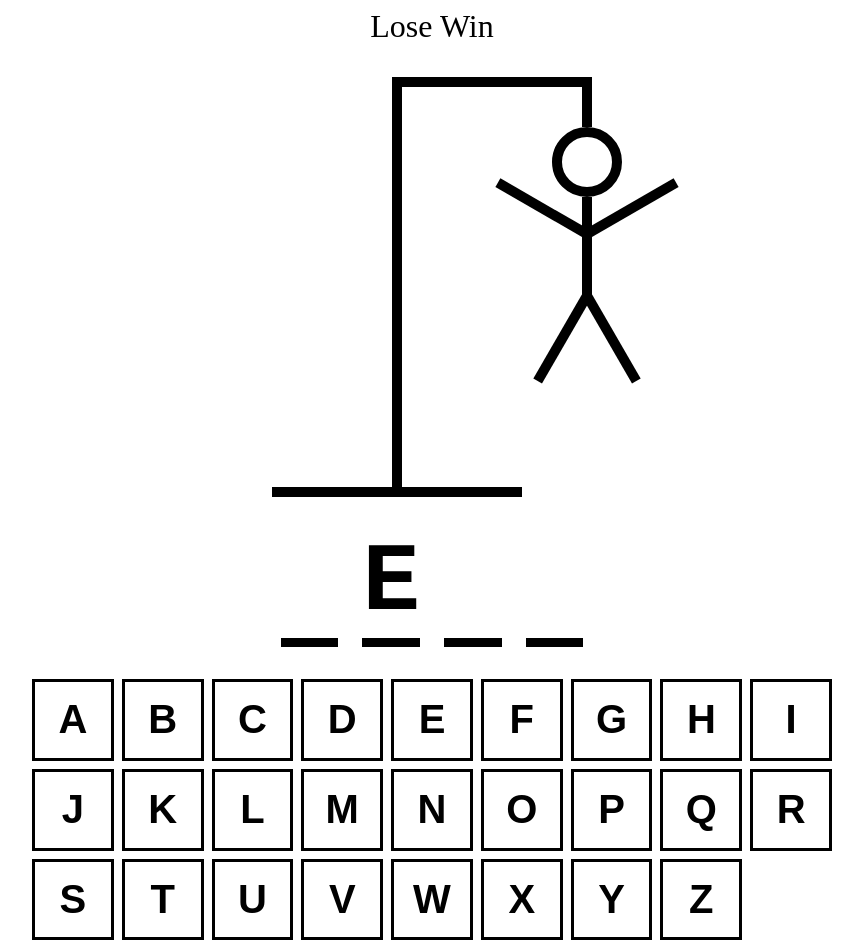
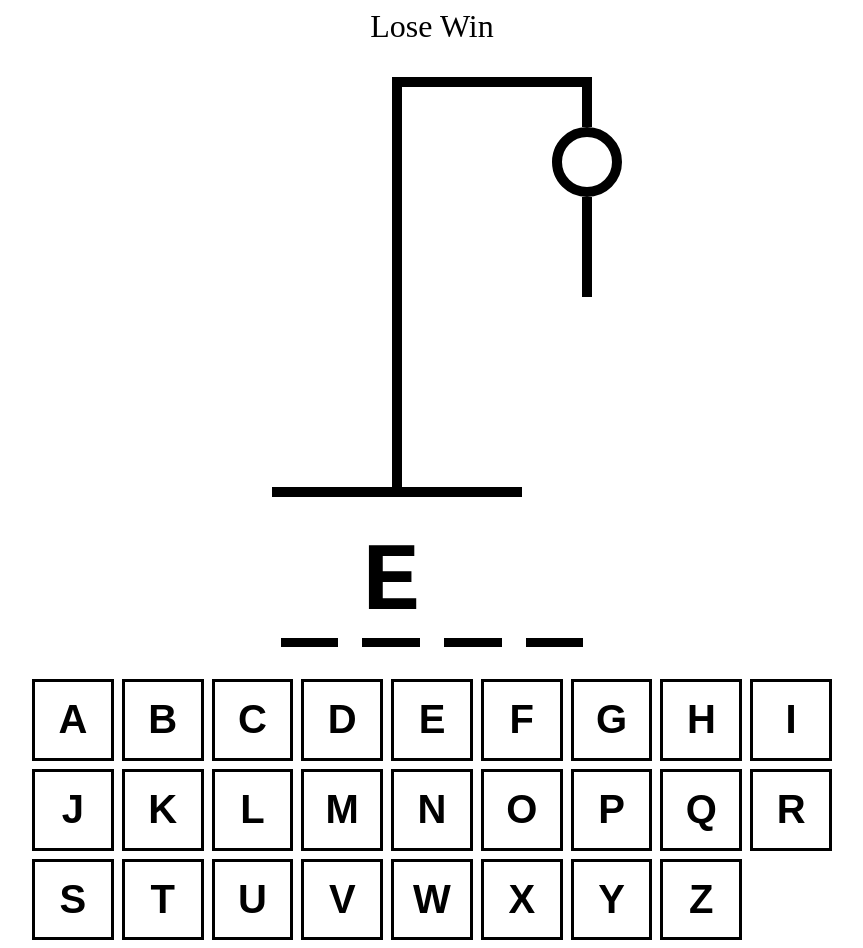
Before and after one commit to Rayfess/riekts, a React (Vite) app: page / in a window 1280 px wide. Shown: the whole page, without its empty margins (208-1071 px from the left). Built offline with nearby package versions, Linux system fonts and the light colour scheme.

Commit message:
feat: checking if the body parts shows up if the answer is wrong by hardcoded it

```diff
--- a/src/App.tsx
+++ b/src/App.tsx
@@ -5,10 +5,15 @@ import { HangmanWord } from "./HangmanWord";
 import { Keyboard } from "./Keyboard";
 function App() {
   const [wordToGuess, setwordToGuess] = useState(() => {
-    return words[Math.floor(Math.random() * words.length)];
+    return "test";
+    // return words[Math.floor(Math.random() * words.length)];
   });
-  const [guessedLetts, setguessedLetts] = useState<string[]>([]);
-  console.log(wordToGuess);
+
+  const [guessedLetts, setguessedLetts] = useState<string[]>(["g", "t", "v"]);
+  const incorrLetts = guessedLetts.filter(
+    (lett) => !wordToGuess.includes(lett),
+  );
+
   return (
     <div
       style={{
@@ -21,7 +26,7 @@ function App() {
       }}
     >
       <div style={{ fontSize: "2rem", textAlign: "center" }}>Lose Win</div>
-      <HangmanDrawing />
+      <HangmanDrawing numOfGuesses={incorrLetts.length} />
       <HangmanWord />
       <div style={{ alignSelf: "stretch" }}>
         <Keyboard />
```
